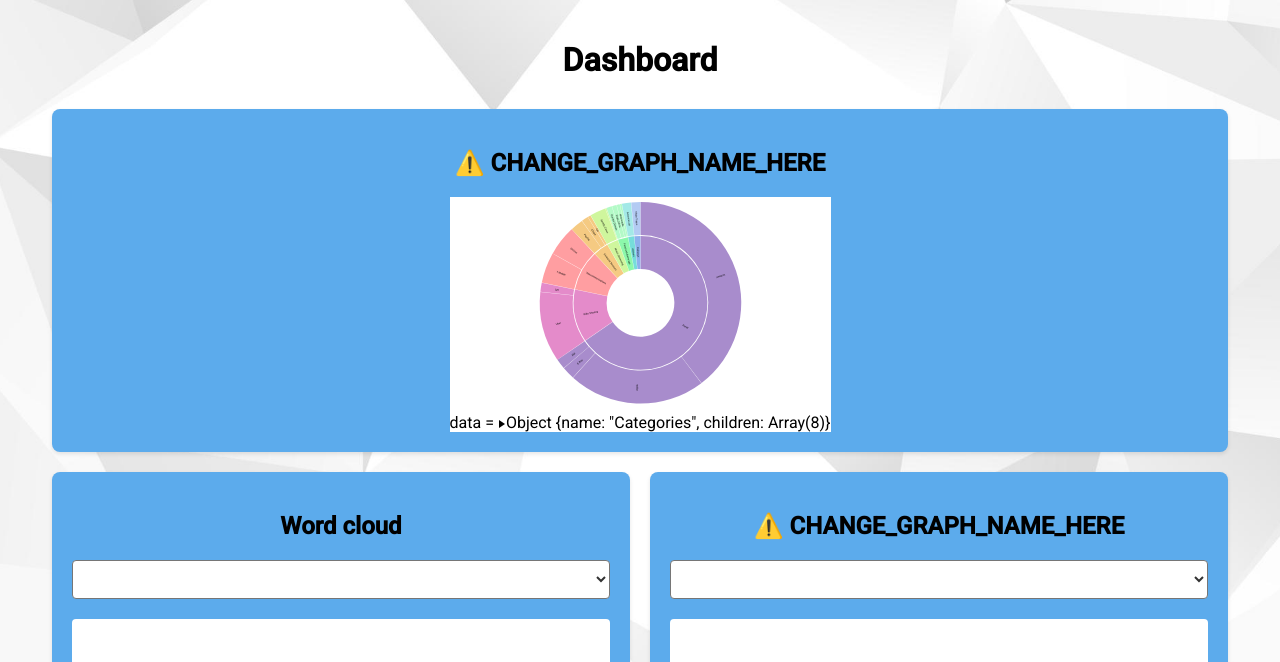
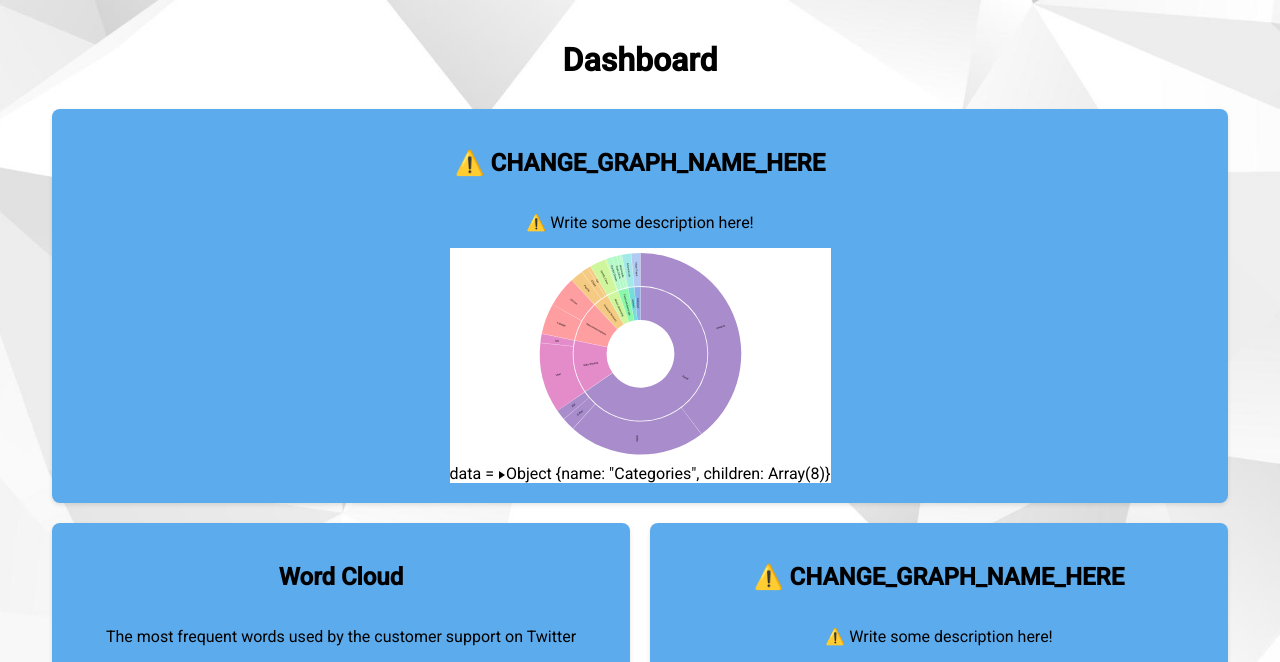
Before and after one commit to tzhu27/cs467-implt-1, a Flask app: page / in a window 1280 px wide. Shown: the top 662 px of the page. Run offline with Flask 3, Linux system fonts and the light colour scheme; data that the repository does not hold is empty; a map, chart or similar area stays blank; parts of the project's set-up code (start-up, migrations or seed data) failed here and were passed over; some libraries are stand-ins or nearby versions.

Commit message:
Finished my part

```diff
--- a/templates/index.html
+++ b/templates/index.html
@@ -133,6 +133,7 @@
         <!-- TODO GRAPH 1 -->
         <div class="dashboard-item">
             <h2>⚠️ CHANGE_GRAPH_NAME_HERE</h2>
+            <p style="text-align: center;">⚠️ Write some description here!</p>
             <div id="sunburst-chart" style="background-color: #ffffff; text-align: center;"></div>
             <script type="module">
                 import define from "/static/js/zoomable/index.js"; import {Runtime, Library, Inspector} from "/static/js/zoomable/runtime.js"; const runtime = new Runtime(); const main = runtime.module(define, Inspector.into(document.getElementById('sunburst-chart')));
@@ -141,7 +142,8 @@
         <!-- Top graphs -->
         <div class="dashboard-row">
             <div class="dashboard-item">
-                <h2>Word cloud</h2>
+                <h2>Word Cloud</h2>
+                <p style="text-align: center;">The most frequent words used by the customer support on Twitter</p>
 
                 <!-- Word cloud dropdown -->
                 <select class="dropdown" id="dropdown-word-cloud">
@@ -158,6 +160,8 @@
             </div>
             <div class="dashboard-item">
                 <h2>⚠️ CHANGE_GRAPH_NAME_HERE</h2>
+                <p style="text-align: center;">⚠️ Write some description here!</p>
+
                 <select class="dropdown" id="sentiment-analysis">
                     {% for company in companies %}
                         <option>{{ company }}</option>
```
